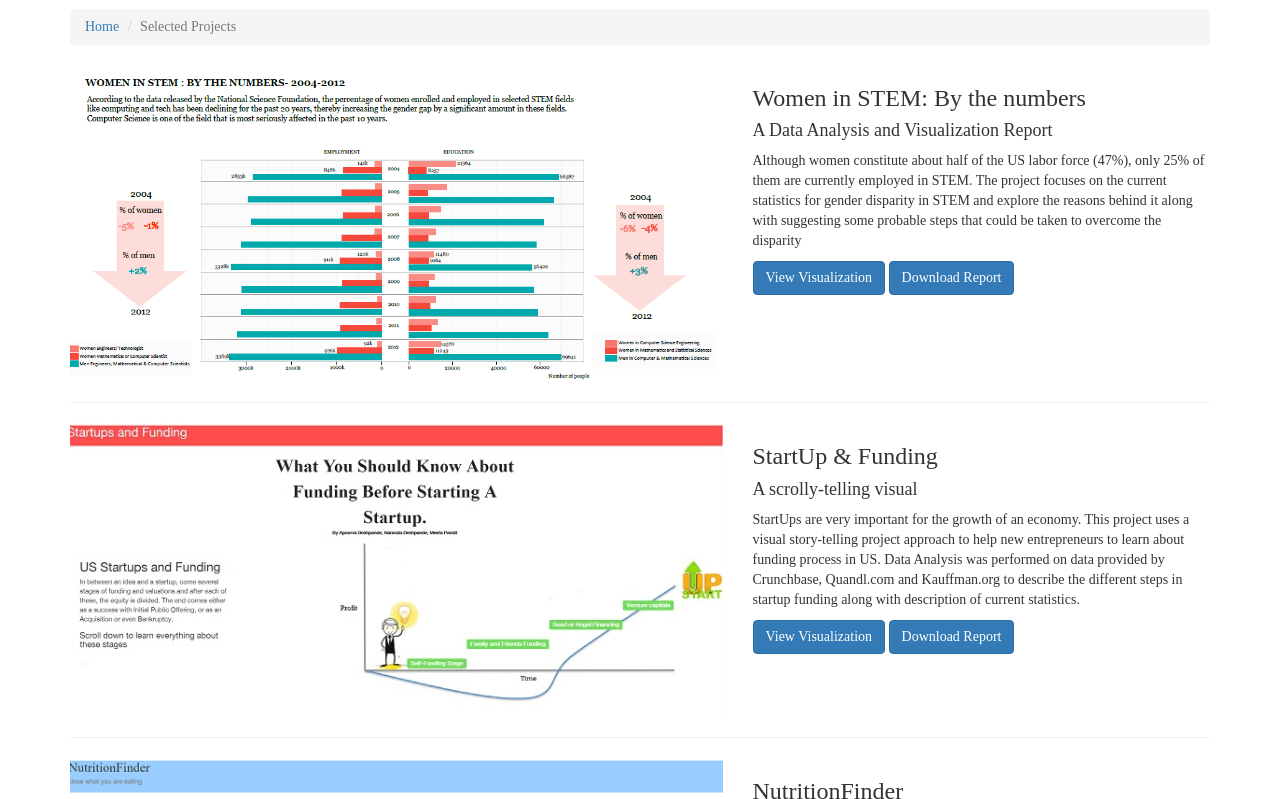
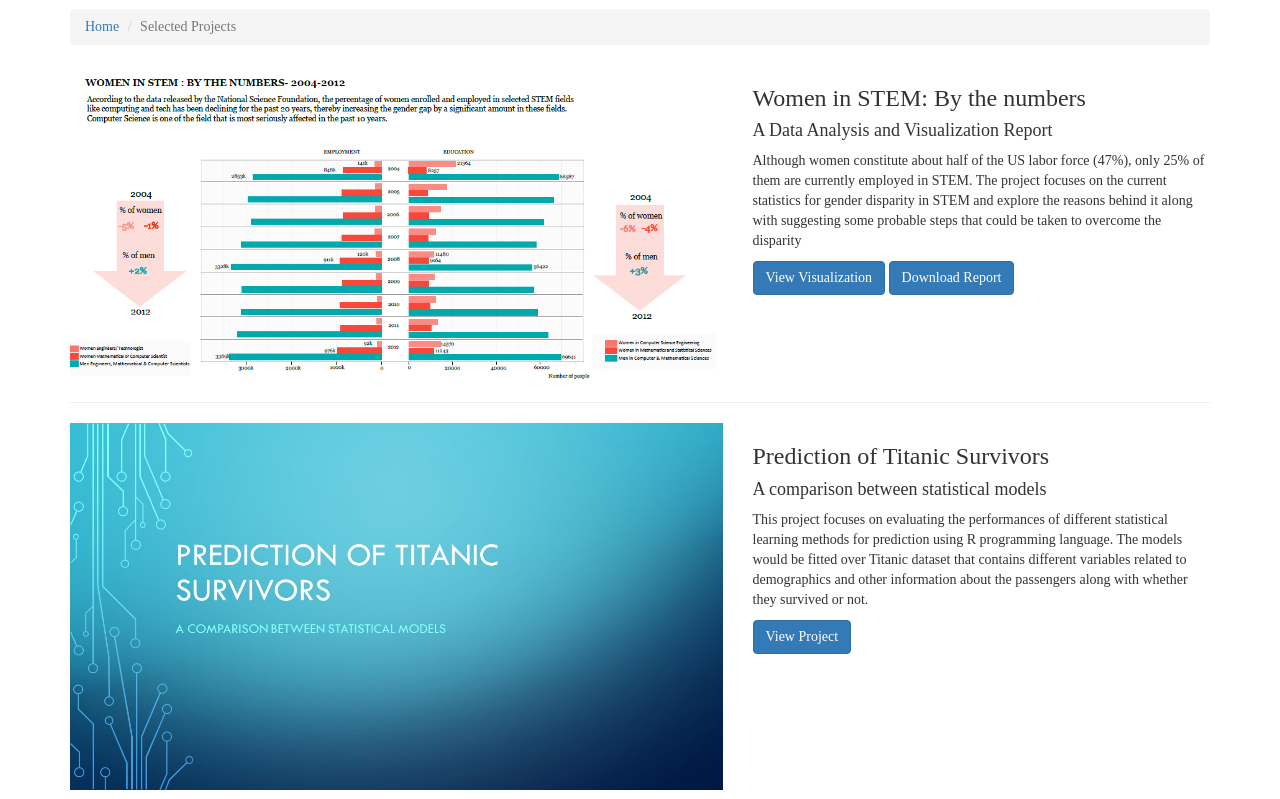
Before and after one commit to namrata4/Website, a plain HTML site: page allProjects.html in a window 1280 px wide. Shown: the part 151-950 px from the top of the page. Drawn offline with Linux system fonts and the light colour scheme.

Commit message:
Titanic code changes

```diff
--- a/allProjects.html
+++ b/allProjects.html
@@ -127,6 +127,24 @@ font-family:'freight-text-pro',serif;}
         <!-- /.row -->
 
         <hr>
+	<div class="row">
+            <div class="col-md-7">
+               <a href="projectPage.html">
+                     <img class="img-responsive img-hover" src="images/Titanic.jpg" alt="">
+                 </a>
+             </div>
+             <div class="col-md-5">
+                 <h3>Prediction of Titanic Survivors</h3>
+                 <h4>A comparison between statistical models</h4>
+                 <p>This project focuses on evaluating the performances of different statistical learning methods for prediction using R programming language.
+			 The models would be fitted over Titanic dataset that contains different variables related to
+			 demographics and other information about the passengers along with whether they survived or not.</p>
+                 <a class="btn btn-primary" href="https://namrata4.github.io/Statistical-Analysis-in-R/Prediction%20of%20Titanic%20Survivors/">View Project</i></a>
+
+             </div>
+         </div>
+         <!-- /.row -->
+	<hr>
 
         <!-- Project Two -->
         <div class="row">
```
